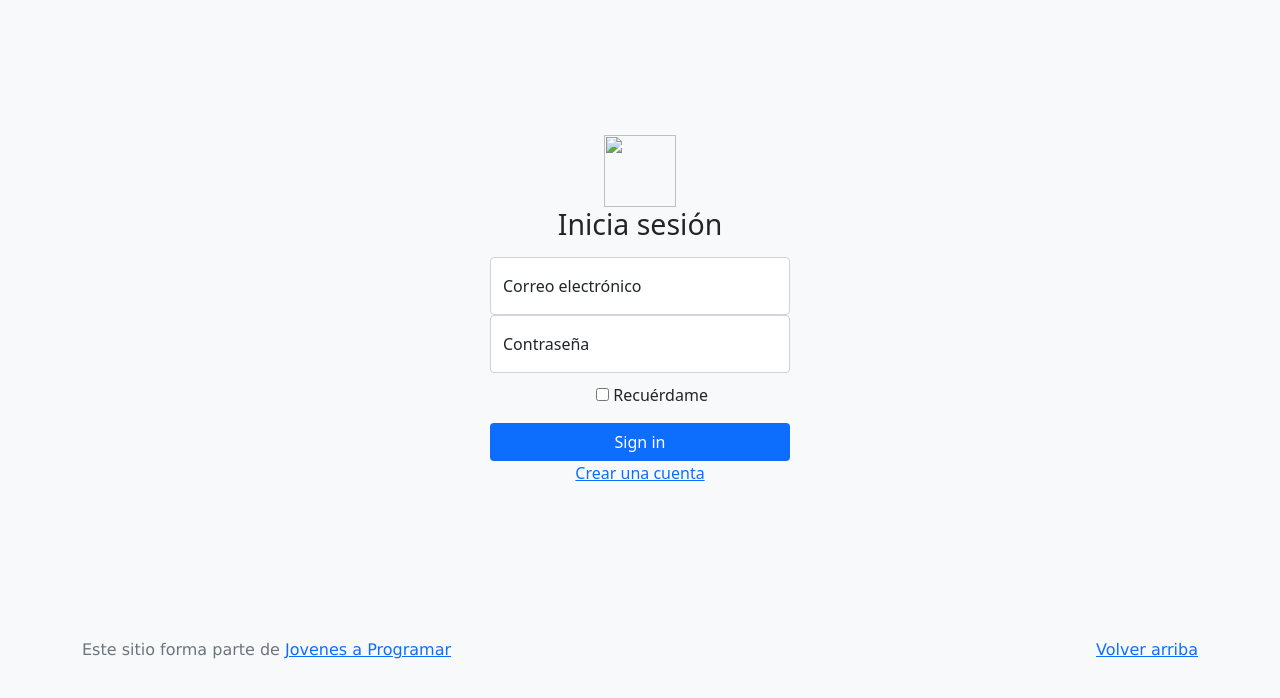
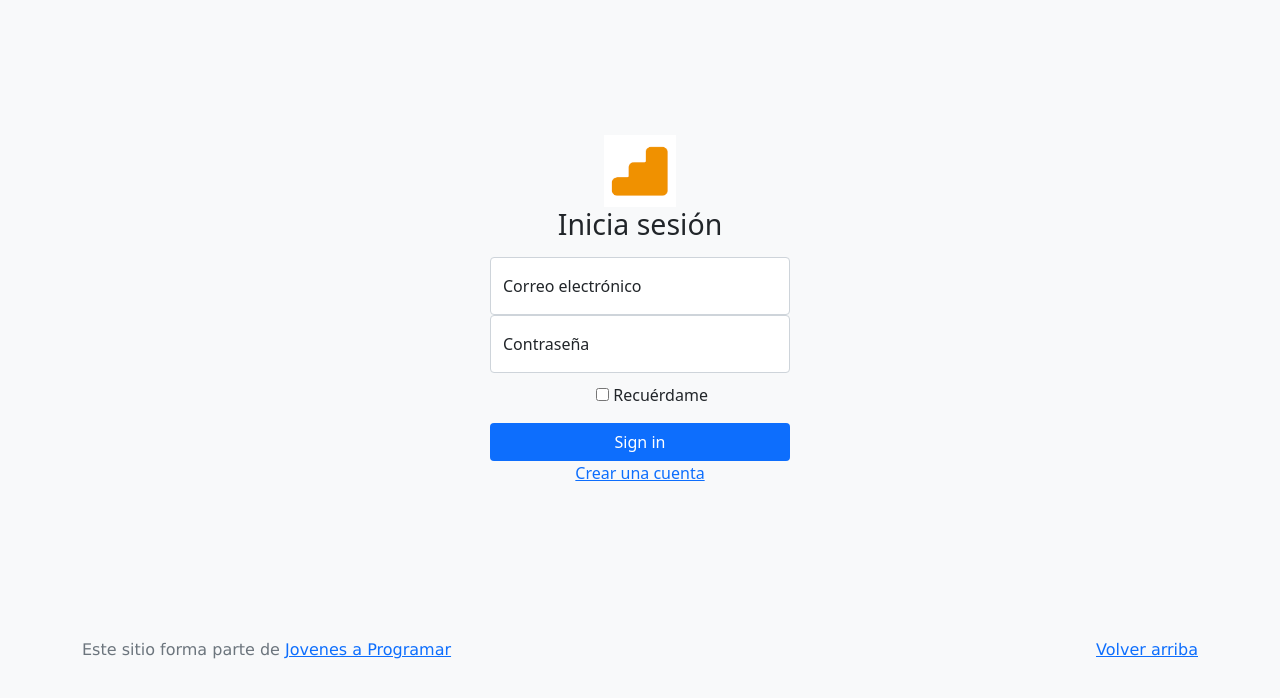
Before and after one commit to eddie-gs/e-commerceSub4, a plain HTML site: page login.html in a window 1280 px wide. Drawn offline with Linux system fonts and the light colour scheme; the site is published under a folder, as on GitHub Pages, so addresses that start at the root find nothing.

Commit message:
actualizacion

```diff
--- a/login.html
+++ b/login.html
@@ -19,7 +19,7 @@
 <body>
   <main class="signin-cont text-center">
     <form>
-          <img src="/img/logo login.png" id="logo_login">
+          <img src="img/logo login.png" id="logo_login">
 
           <h1 class="mb-3 fw-normal h3">Inicia sesión</h1>
 
```
Also changed, not shown: register.html (+1 -1 lines).
